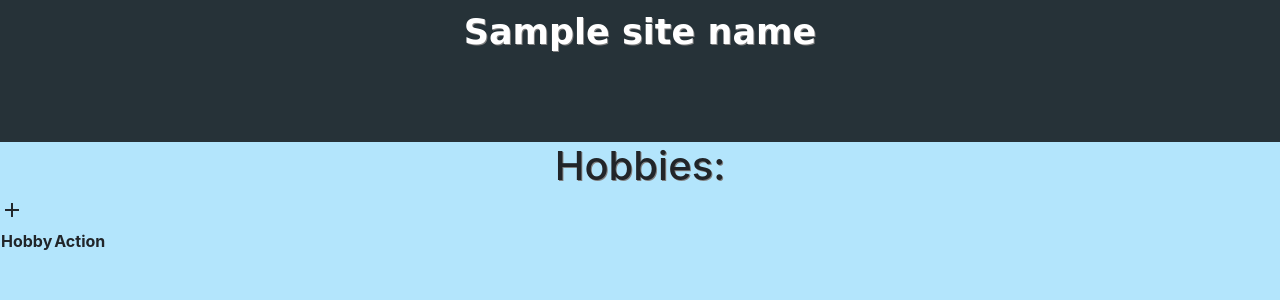
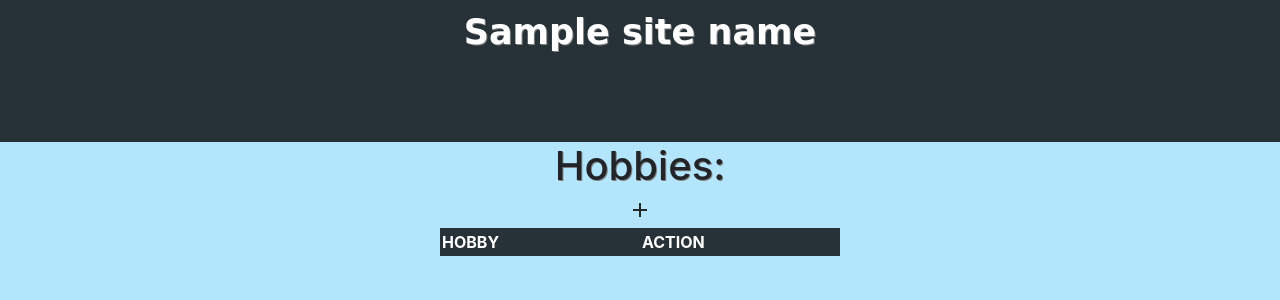
Before and after one commit to kapilpau/matchingsite, a Django app: template matchingapp/templates/matchingapp/admin.html in a window 1280 px wide. Shown: the top 300 px of the page. Run offline with Django 3.2, Linux system fonts and the light colour scheme; tables that the repository leaves empty hold one stand-in row (values such as "Sample post"); the template is opened without the code that fills it: values that come from a table or form of the project are taken from there, most other values are stand-ins (such as "Sample title", 1, 10 or a date in 2020); lists and menus that the app fills with data are empty; some libraries are stand-ins or nearby versions.

Commit message:
Update admin.html

```diff
--- a/matchingapp/templates/matchingapp/admin.html
+++ b/matchingapp/templates/matchingapp/admin.html
@@ -8,6 +8,7 @@
 
 
 {% block content %}
+    <div align="center">
     <h1>Hobbies:</h1>
     <i class="material-icons" title="add" id="addBtn" onclick="showForm()">add</i>
     <div id="addItemFormDiv">
@@ -17,8 +18,9 @@
     </div>
     <table id="product-table">
         <tr>
-            <th>Hobby</th>
-            <th>Action</th>
+            <th class="profileLabel">Hobby</th>
+            <th class="profileLabel">Action</th>
         </tr>
     </table>
+    </div>
 {% endblock %}
```
